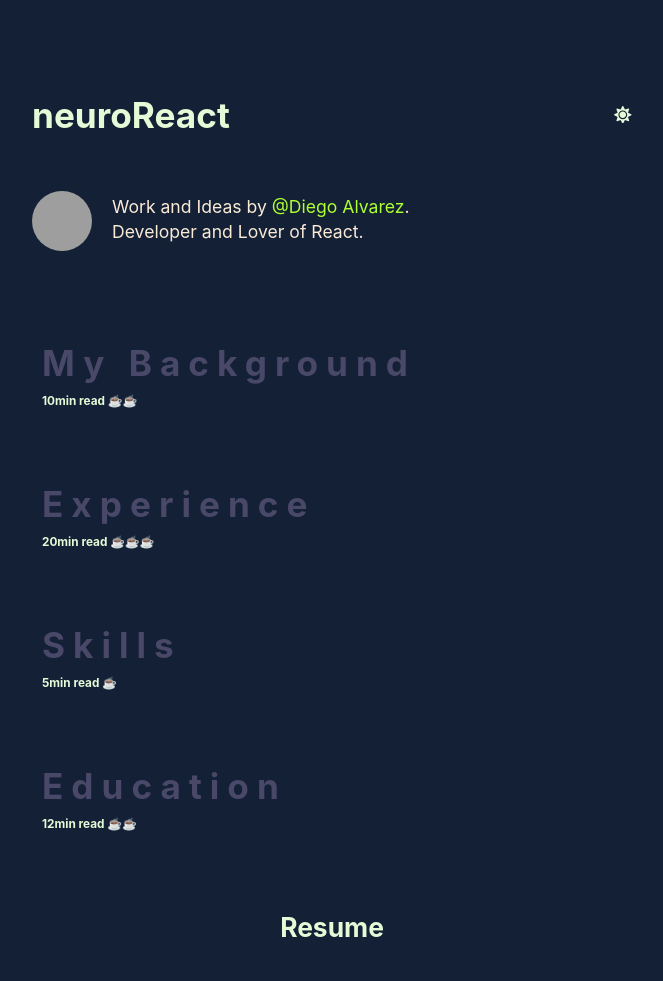
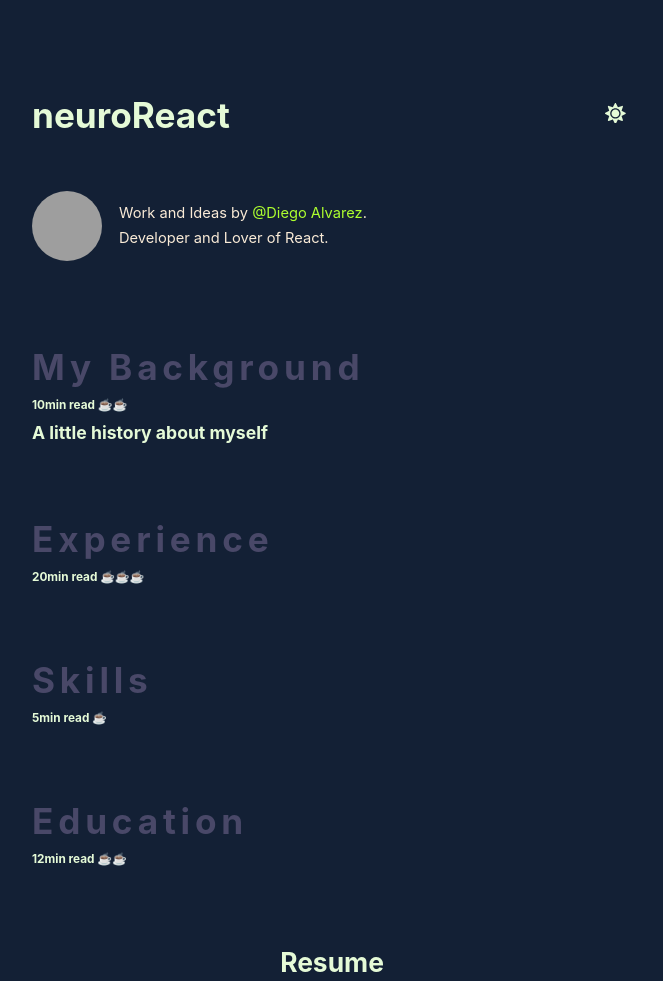
Before and after one commit to doctorDAlvarez/gatsbyBlog, a Gatsby site: page / in a window 1280 px wide. Shown: the whole page, without its empty margins (308-971 px from the left). Built offline with nearby package versions, Linux system fonts and the light colour scheme; Gatsby itself is replaced by a stand-in of ours; grey boxes are pictures that could not be loaded.

Commit message:
improving aesthetics

```diff
--- a/src/components/article.js
+++ b/src/components/article.js
@@ -1,24 +1,28 @@
+import { Link } from 'gatsby';
 import React from 'react'
 import styled from 'styled-components'
 
 
 const ArticleStyle = styled.div`
     margin-bottom: 75px;
-    h1, h6, p {
-        margin: 10px 10px;
+    h1, h6, h4, p {
+        margin: 10px 0;
     }
     #article {
-        letter-spacing: 0.5rem;
+        letter-spacing: 0.3rem;
         color: ${props => props.dark ? "#fad7e3" : "#494868"};
     }
-
+    a {
+        text-decoration: none;
+    }
 `;
 
-function Article({title, time, content}) {
+function Article({title, time, content, subheading}) {
     return (
         <ArticleStyle>
-            <h1 id="article">{title}</h1>
+            <Link to="/background"> <h1 id="article">{title}</h1></Link>
             <h6>{time}</h6>
+            <h4>{subheading}</h4>
             <p>{content}</p>
         </ArticleStyle>
     )
--- /dev/null
+++ b/src/components/layout.js
@@ -0,0 +1,72 @@
+import React, { useState } from 'react'
+import styled, { ThemeProvider, createGlobalStyle } from 'styled-components';
+import { FaSun } from 'react-icons/fa';
+import {WiMoonWaningCrescent5} from 'react-icons/wi'
+import { Link } from 'gatsby';
+
+
+const GlobalStyle = createGlobalStyle`
+  body {
+    margin: auto;
+    margin-top: 70px;
+    margin-bottom: 50px;
+    max-width: 600px;
+    font-size: 1.1rem;
+    box-sizing: border-box;
+    background-color: ${props => props.theme.dark ? "#132035" : "#cbdefb"};
+    color: ${props => props.theme.dark ? "#e5fad7" : "#683982"};;
+    font-family: -apple-system, BlinkMacSystemFont, 'Segoe UI', Roboto, Oxygen, Ubuntu, Cantarell, 'Open Sans', 'Helvetica Neue', sans-serif;
+    transition: all .6s ease;
+    }
+    @media only screen and (max-width: 600px) {
+      body {
+        margin: 10vw;
+      }
+    }
+ `;
+
+ const HeadStyle = styled.header`
+ display: flex;
+ justify-content: space-between;
+ align-items: center;
+ margin-bottom: 2rem;
+
+ button {
+     margin: auto 0;
+     background: transparent;
+     border: 0 none;
+     color: inherit;
+     svg {
+         width: 1.3rem;
+         height: 1.3rem;
+     }
+    }
+`;
+
+function Layout({children}) {
+    const [theme, setTheme] = useState({
+        dark: true
+        });
+
+        const handleThemeChange = ({dark}) => {
+        setTheme({dark: !dark});
+        };
+
+
+    return (
+        <div>
+        <ThemeProvider theme={theme}>
+            <GlobalStyle />
+            <HeadStyle>
+                <Link style={{color: 'inherit', textDecoration: 'none'}}to="/"><h1>neuroReact</h1></Link>
+                <button onKeydown={() => handleThemeChange(theme)} onClick={() => handleThemeChange(theme)}>
+                    {theme.dark ? <FaSun /> : <WiMoonWaningCrescent5 />}
+                </button>
+            </HeadStyle>
+            {children}
+        </ThemeProvider>
+        </div>
+    )
+}
+
+export default Layout
--- a/src/pages/index.js
+++ b/src/pages/index.js
@@ -1,46 +1,11 @@
 // Step 1: Import React
-import React, { useState } from 'react'
-import styled, { ThemeProvider, createGlobalStyle } from 'styled-components'
-import { FaSun } from 'react-icons/fa';
-import {WiMoonWaningCrescent5} from 'react-icons/wi'
+import React from 'react'
+import styled from 'styled-components';
 import Article from '../components/article';
+import Layout from '../components/layout';
 import resumeFile from '../images/Profile.pdf';
 
 
-const GlobalStyle = createGlobalStyle`
-  body {
-    margin: auto;
-    margin-top: 70px;
-    margin-bottom: 50px;
-    max-width: 600px;
-    font-size: 1.1rem;
-    box-sizing: border-box;
-    background-color: ${props => props.theme.dark ? "#132035" : "#cbdefb"};
-    color: ${props => props.theme.dark ? "#e5fad7" : "#683982"};;
-    font-family: -apple-system, BlinkMacSystemFont, 'Segoe UI', Roboto, Oxygen, Ubuntu, Cantarell, 'Open Sans', 'Helvetica Neue', sans-serif;
-    transition: all .6s ease;
-    }
-    @media only screen and (max-width: 600px) {
-      body {
-        margin: 10vw;
-      }
-
-    }
-  }
-`;
-
-const HeadStyle = styled.header`
-  display: flex;
-  justify-content: space-between;
-  align-items: center;
-  margin-bottom: 2rem;
-  div {
-    display: flex;
-    align-items: center;
-  }
-  }
-
-`;
 const AsideStyle = styled.div`
   display: flex;
   justify-content: flex-start;
@@ -48,6 +13,7 @@ const AsideStyle = styled.div`
   color: ${props => props.theme.dark ? "antiquewhite" : "#494868"};;
   word-wrap: break-word;
   font-kerning: normal;
+  font-size: smaller;
   transition: all .6s ease;
   a {
     text-decoration: none;
@@ -55,15 +21,15 @@ const AsideStyle = styled.div`
   }
   p {
     display: block;
-    margin-top: 3px;
+    margin-top: 10px;
     max-width: 300px;
     line-height: 25px;
   }
 `;
 
 const ProfileImgStyle = styled.img`
-  width: 60px;
-  height: 60px;
+  width: 70px;
+  height: 70px;
   border-radius: 50%;
 `;
 
@@ -81,28 +47,14 @@ const LinkStyle = styled.div`
 
 
 const IndexPage = () => {
-  const [theme, setTheme] = useState({
-    dark: true
-  });
-
-  const handleThemeChange = ({dark}) => {
-  setTheme({dark: !dark});
-  };
 
   return (
   <div>
-      <ThemeProvider theme={theme}>
-        <GlobalStyle />
-        <HeadStyle>
-          <h1>neuroReact</h1>
-          <div onClick={() => handleThemeChange(theme)}>
-            {theme.dark ? <FaSun /> : <WiMoonWaningCrescent5 />}
-          </div>
-        </HeadStyle>
+    <Layout>
       <aside>
       <AsideStyle>
         <ProfileImgStyle src="https://pbs.twimg.com/profile_images/1389558491245944835/7V71O-cX_400x400.jpg" alt="profile"></ProfileImgStyle>
-            <p style={{display: 'block', marginLeft: 20}}>
+        <p style={{display: 'block', marginLeft: 17}}>
           Work and Ideas by <a href="https://www.twitter.com/doctordalvarez">@Diego Alvarez
           </a>
           .
@@ -111,23 +63,26 @@ const IndexPage = () => {
       </AsideStyle>
       </aside>
       <main>
-          <Article title="My Background" time="10min read ☕☕" content=""/>
+        <Article title="My Background"
+        time="10min read ☕☕"
+        content=""
+        subheading="A little history about myself"
+        />
         <Article title="Experience" time="20min read ☕☕☕" content=""/>
         <Article title="Skills" time="5min read ☕" content=""/>
         <Article title="Education" time="12min read ☕☕" content=""/>
+      </main>
+      <footer>
         <LinkStyle>
         <a href={resumeFile} download><h2>Resume</h2></a>
         </LinkStyle>
-
-        </main>
-        <footer>
-
       </footer>
-      </ThemeProvider>
+    </Layout>
 
   </div>
 
   )
 }
+
 // Step 3: Export your component
 export default IndexPage
```
Also changed, not shown: src/pages/background.js (added, +20 -0 lines). Lines whose indentation alone changed are shown as unchanged.
